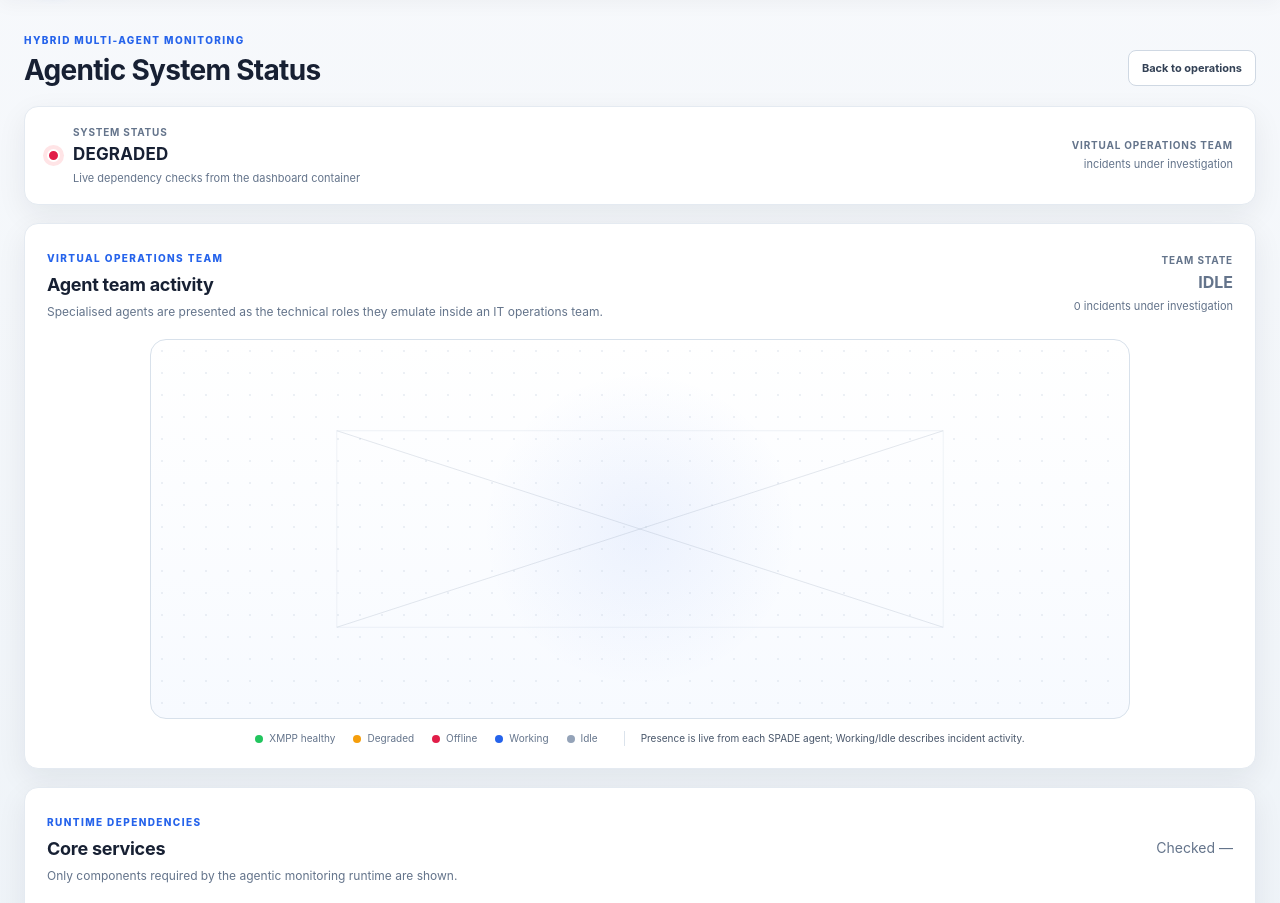
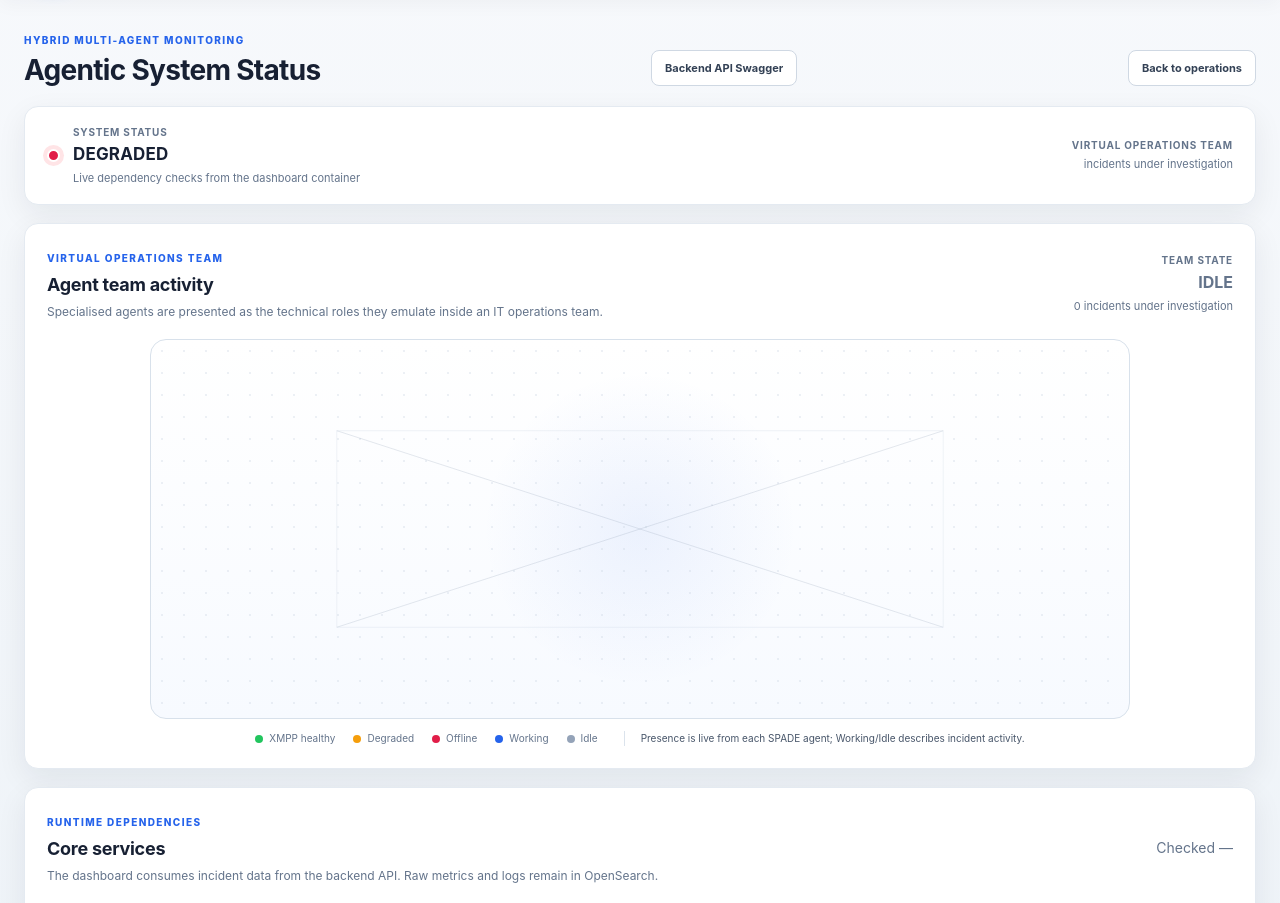
Before and after one commit to davidedimarco00/AgenticProactiveMonitor, a Flask app: template src/agentic_dashboard/templates/system.html in a window 1280 px wide. Shown: the part 72-975 px from the top of the page. Run offline with Flask 3, Linux system fonts and the light colour scheme; the template is opened without the code that fills it, so the values that code supplies are empty.

Commit message:
feat(dashboard): link Swagger and clarify observability boundary

```diff
--- a/src/agentic_dashboard/templates/system.html
+++ b/src/agentic_dashboard/templates/system.html
@@ -1,7 +1,10 @@
 {% extends "base.html" %}
 {% block title %}System · {{ app_name }}{% endblock %}
 {% block page_title %}Agentic System Status{% endblock %}
-{% block page_actions %}<a class="secondary-button" href="/">Back to operations</a>{% endblock %}
+{% block page_actions %}
+<a class="secondary-button" href="{{ backend_docs_url }}" target="_blank" rel="noopener">Backend API Swagger</a>
+<a class="secondary-button" href="/">Back to operations</a>
+{% endblock %}
 
 {% block content %}
 <section class="panel status-panel standalone">
@@ -27,7 +30,7 @@
     <div>
       <span class="eyebrow">RUNTIME DEPENDENCIES</span>
       <h2>Core services</h2>
-      <p class="section-description">Only components required by the agentic monitoring runtime are shown.</p>
+      <p class="section-description">The dashboard consumes incident data from the backend API. Raw metrics and logs remain in OpenSearch.</p>
     </div>
     <span class="muted nowrap">Checked {{ now|human_time }}</span>
   </div>
```
